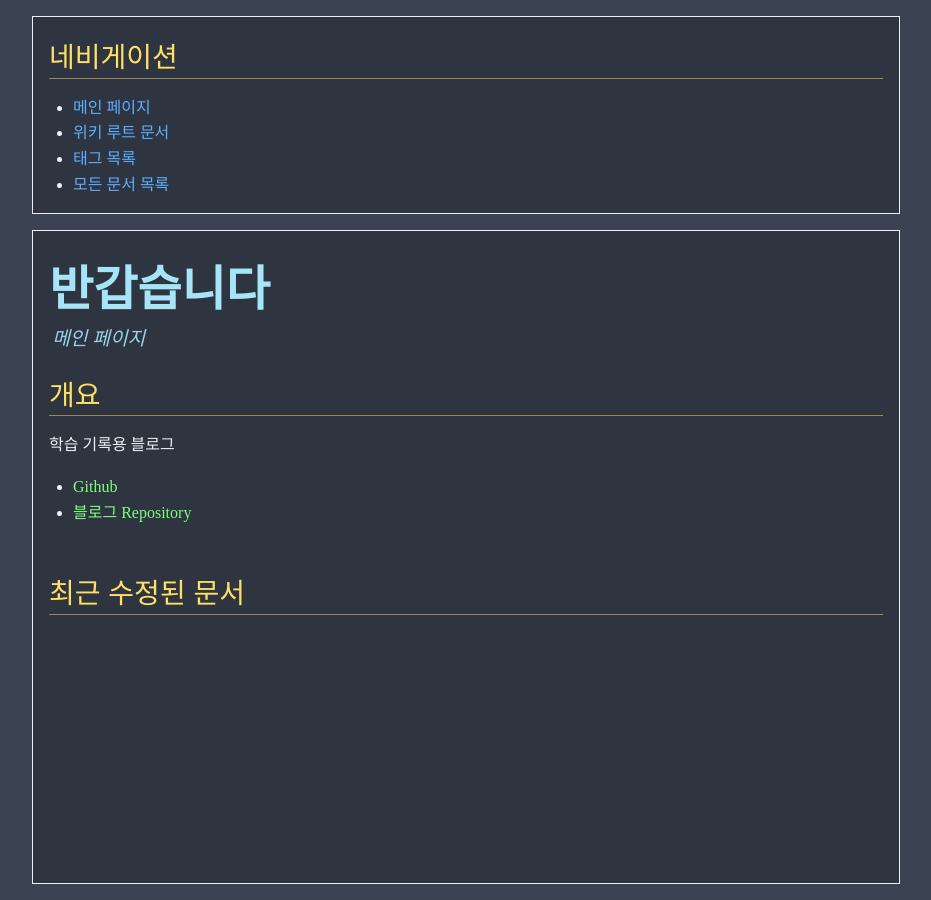
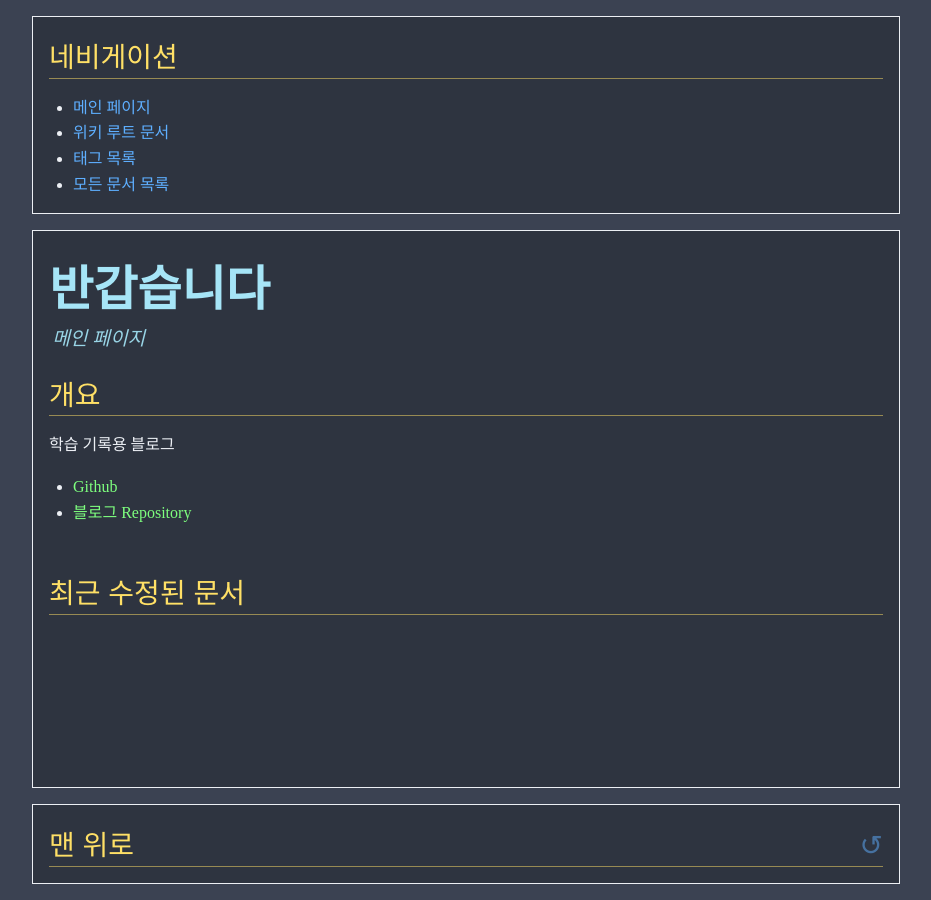
Before and after one commit to reudekx/reudekx.github.io, a Jekyll site: the page built from app/index.md, in a window 1280 px wide. Shown: the whole page, without its empty margins (174-1105 px from the left). Built offline with Jekyll 4.4.1, drawn with Linux system fonts in a browser that asks for light colours.

Commit message:
feat: 푸터 추가

```diff
--- a/app/_includes/footer.html
+++ b/app/_includes/footer.html
@@ -1,4 +1,9 @@
 <footer>
-    <div class="container">
-    </div>
+    <article class="document">
+        <div class="container">
+            <div class="content">
+                <h2><div>맨 위로</div><a href="#" class="toc-backlink">&#8634;</a></h2>
+            </div>
+        </div>
+    </article>
 </footer>
--- a/app/_layouts/default.html
+++ b/app/_layouts/default.html
@@ -17,5 +17,8 @@
       <main>
         {{ content }}
       </main>
-      <!-- {% include footer.html %} -->
+      <!-- {% if page.layout == "document" %}
+      {% include footer.html %}
+      {% endif %} -->
+      {% include footer.html %}
   </body>
```
